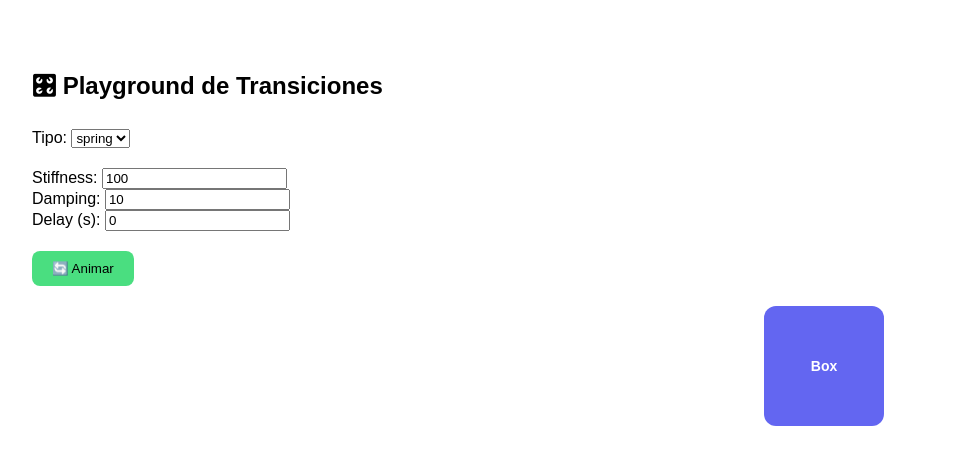
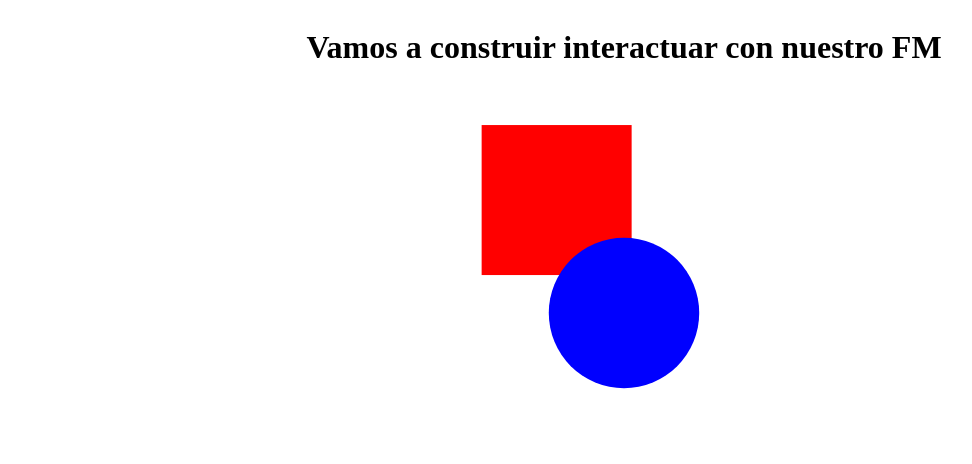
Before and after one commit to EsneiderCdD/framer-motion, a React (Vite) app: page / in a window 1280 px wide. Shown: the top 464 px of the page, without its empty margins (16-988 px from the left). Built offline with nearby package versions, Linux system fonts and the light colour scheme.

Commit message:
FRAMER MOTION

```diff
--- a/src/App.jsx
+++ b/src/App.jsx
@@ -1,142 +1,31 @@
-// TransitionPlayground.jsx
-import React, { useState } from 'react';
-import { motion } from 'framer-motion';
+import { motion } from "framer-motion";
+function App () {
+  return (
+    <div style={{display: "flex", flexDirection: "column", justifyContent: "center", alignItems: "center",}}>
+      <h1>Vamos a construir interactuar con nuestro FM</h1>
 
-const Playground = () => {
-  const [type, setType] = useState('spring');
-  const [duration, setDuration] = useState(1);
-  const [delay, setDelay] = useState(0);
-  const [ease, setEase] = useState('easeInOut');
-  const [stiffness, setStiffness] = useState(100);
-  const [damping, setDamping] = useState(10);
-  const [trigger, setTrigger] = useState(false);
+            <motion.div
+        style={{ width: 150, height: 150, backgroundColor: "red"}}
+        initial = {{ x : -200, y: 110 }}
+        animate = {{ x : 0, y: 0 }}
+        transition={{ duration: 1, repeat: Infinity }}
+        // initial={{scale: 1, rotate: 0, borderRadius: "0%"}}
+        // animate={{scale: [1, 2, 2, 1, 1], rotate: [0, 0, 270, 270, 0], borderRadius: ["0%", "0%", "50%", "50%", "0%"]}}
+        // transition={{duration: 2, repeat: Infinity, repeatType: "reverse"}}
+        >
 
-  const boxStyle = {
-    width: '120px',
-    height: '120px',
-    backgroundColor: '#6366f1',
-    borderRadius: '12px',
-    display: 'flex',
-    alignItems: 'center',
-    justifyContent: 'center',
-    color: 'white',
-    fontWeight: 'bold',
-    fontSize: '14px',
-    margin: '20px auto'
-  };
-
-  // Construir objeto transition dinámicamente
-  const getTransition = () => {
-    if (type === 'tween') {
-      return {
-        type,
-        duration: parseFloat(duration),
-        delay: parseFloat(delay),
-        ease,
-      };
-    } else {
-      return {
-        type,
-        delay: parseFloat(delay),
-        stiffness: parseFloat(stiffness),
-        damping: parseFloat(damping),
-      };
-    }
-  };
-
-  return (
-    <div style={{ padding: '40px', fontFamily: 'sans-serif' }}>
-      <h2>🎛 Playground de Transiciones</h2>
-
-      <div style={{ marginBottom: '20px' }}>
-        <label>Tipo: </label>
-        <select value={type} onChange={e => setType(e.target.value)}>
-          <option value="spring">spring</option>
-          <option value="tween">tween</option>
-        </select>
-      </div>
-
-      {type === 'tween' && (
-        <>
-          <div>
-            <label>Duración (s): </label>
-            <input
-              type="number"
-              value={duration}
-              step="0.1"
-              min="0"
-              onChange={e => setDuration(e.target.value)}
-            />
-          </div>
-          <div>
-            <label>Ease: </label>
-            <select value={ease} onChange={e => setEase(e.target.value)}>
-              <option value="linear">linear</option>
-              <option value="easeIn">easeIn</option>
-              <option value="easeOut">easeOut</option>
-              <option value="easeInOut">easeInOut</option>
-            </select>
-          </div>
-        </>
-      )}
-
-      {type === 'spring' && (
-        <>
-          <div>
-            <label>Stiffness: </label>
-            <input
-              type="number"
-              value={stiffness}
-              onChange={e => setStiffness(e.target.value)}
-            />
-          </div>
-          <div>
-            <label>Damping: </label>
-            <input
-              type="number"
-              value={damping}
-              onChange={e => setDamping(e.target.value)}
-            />
-          </div>
-        </>
-      )}
-
-      <div>
-        <label>Delay (s): </label>
-        <input
-          type="number"
-          value={delay}
-          step="0.1"
-          min="0"
-          onChange={e => setDelay(e.target.value)}
-        />
-      </div>
-
-      <button
-        onClick={() => setTrigger(prev => !prev)}
-        style={{
-          marginTop: '20px',
-          padding: '10px 20px',
-          backgroundColor: '#4ade80',
-          border: 'none',
-          borderRadius: '8px',
-          cursor: 'pointer',
-        }}
-      >
-        🔄 Animar
-      </button>
+      </motion.div>
 
       <motion.div
-        key={trigger}
-        initial={{ x: 0 }}
-        animate={{ x: 200 }}
-        transition={getTransition()}
-        style={boxStyle}
-      >
-        Box
+        style={{ width: 150, height: 150, backgroundColor: "blue"}}
+        initial={{scale: 1, rotate: 0, borderRadius: "0%"}}
+         animate={{scale: [1, 2, 2, 1, 1], rotate: [0, 0, 270, 270, 0], borderRadius: ["0%", "0%", "50%", "50%", "0%"]}}
+         transition={{duration: 2, repeat: Infinity, repeatType: "reverse"}}
+         >
       </motion.div>
+
+
     </div>
   );
-};
-
-export default Playground;
+}
+export default App;
```
